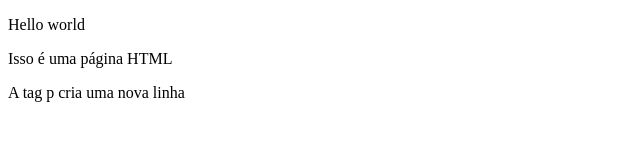
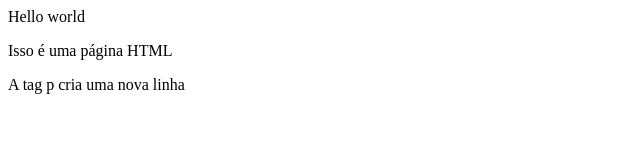
Before and after one commit to Onjospiat/HTMLTest, a plain HTML site: page index.html in a window 1280 px wide. Shown: the whole page, without its empty margins (0-640 px from the left). Drawn offline with Linux system fonts and the light colour scheme.

Commit message:
Igualando ao da aula

```diff
--- a/index.html
+++ b/index.html
@@ -9,7 +9,7 @@
 </head>
 
 <body>
-  <p>Hello world</p>
+  Hello world
   <p>Isso é uma página HTML </p>
   <p>A tag p cria uma nova linha</p>
   <script src="script.js"></script>
```
